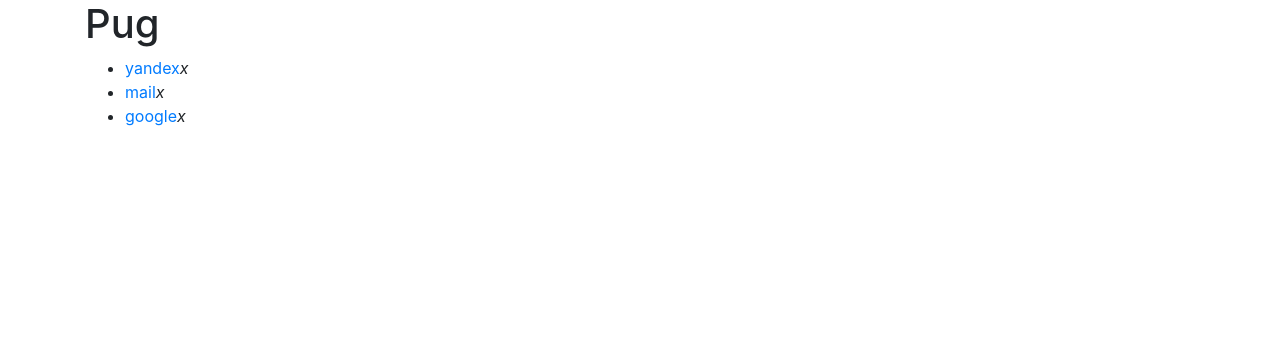
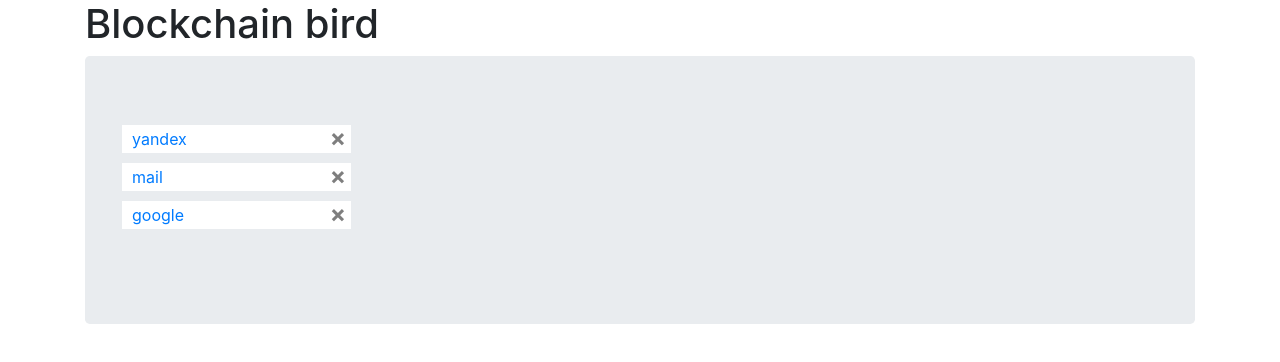
Before and after one commit to Axepuff/BBird, a website with bundled scripts: page index.html in a window 1280 px wide. Built offline with nearby package versions, Linux system fonts and the light colour scheme.

Commit message:
feat: some menu styles

```diff
--- a/components/menu/menu.css
+++ b/components/menu/menu.css
@@ -0,0 +1,26 @@
+.js-menu {
+  padding: 5px;
+  list-style: none;
+}
+
+.js-menu__item {
+  position: relative;
+  overflow: hidden;
+  background: #fff;
+  padding: 2px 10px;
+  margin-bottom: 10px;
+}
+
+.js-menu__close {
+  position: absolute;
+  right: 5px;
+  top: 1px;
+  cursor: pointer;
+}
+
+.js-menu__link {
+  display: inline-block;
+  width: 100%;
+  padding-right: 20px;
+  box-sizing: border-box;
+}
--- a/components/menu/menu.js
+++ b/components/menu/menu.js
@@ -9,20 +9,24 @@
    */
   class Menu {
 
-    constructor({parent,data}) {
-
+    constructor({
+      parent,
+      data,
+      maxWidth
+    }) {
       this.parent = parent;
       this.data = data;
+      this.width = maxWidth
+      if (maxWidth) this._initWidth()
 
-      if (data) {
-        this.render();
-      }
+      if (data) this.render();
 
       this._initEvents()
     }
 
     render() {
       this.parent.innerHTML = tmp(this.data);
+      this.parent.style.maxWidth = this.widthString
     }
 
     removeItem(index) {
@@ -30,6 +34,10 @@
         return index !== i
       });
       this.render();
+    }
+
+    _initWidth() {
+      this.widthString = this.width.toString().match(/[a-z]/) ? this.width : this.width + 'px'
     }
 
     _initEvents() {
@@ -41,20 +49,26 @@
 
       const item = event.target;
 
-      try {
-        this['_on' + item.dataset.action](item);
-      } catch(e) {
-        throw new Error(`Метод ${item.dataset.action} не определён`);
+      // try {
+      if (item.dataset.action) {
+        try {
+          this['_on' + item.dataset.action](item);
+        } catch (e) {
+          throw new Error(`Метод ${item.dataset.action} не определён`);
+        }
       }
+
     }
 
     _onremove(item) {
-      let index = parseInt(item.parentNode.dataset.id, 10);
+      let index = parseInt(item.parentNode.parentNode.dataset.id, 10);
 
       this.removeItem(index)
     }
 
-
+    _onpick(item) {
+      console.log('pick' + item)
+    }
 
   }
 
--- a/components/menu/menu_tmp.js
+++ b/components/menu/menu_tmp.js
@@ -1,9 +1,10 @@
 (function () {
   window.menu_tmp = (data) => {
-    let itemTmp = (item, i) => `<li class='menu__item' data-id=${i}>
-        <a class='menu__link' href='${item.link}' data-action='pick'>${item.name}</a><i class='menu__remove' data-action='remove'>x</i>
+    let itemTmp = (item, i) => `<li class='js-menu__item' data-id=${i}>
+        <a class='js-menu__link' href='${item.link}' data-action='pick'>${item.name}</a>
+        <button type='button' class='js-menu__close close' aria-label='Close'><span aria-hidden='true' data-action='remove'>&times;</span></button>
       </li>`
 
-    return `<ul class='menu'>${data.items.map((item, i)=> itemTmp(item, i)).join('')}</ul>`
+    return `<ul class='js-menu'>${data.items.map((item, i)=> itemTmp(item, i)).join('')}</ul>`
   }
 })();
--- a/index.html
+++ b/index.html
@@ -6,6 +6,7 @@
   <link rel="stylesheet" href="https://maxcdn.bootstrapcdn.com/bootstrap/4.0.0-beta.2/css/bootstrap.min.css" integrity="sha384-PsH8R72JQ3SOdhVi3uxftmaW6Vc51MKb0q5P2rRUpPvrszuE4W1povHYgTpBfshb"
     crossorigin="anonymous">
   <title>Компонент Меню</title>
+  <meta name="viewport" content="width=device-width, initial-scale=1">
   <link rel="stylesheet" href="components/menu/menu.css">
   <!-- <link rel="stylesheet" href="components/form/form.css"> -->
   <link rel="stylesheet" href="components/app/app.css">
@@ -16,13 +17,16 @@
 
 <body>
   <div class="container">
-    <div class="row">
-      <div class="col">
-        <h1>Pug</h1>
-        <div class="menu" /></div>
+
+    <h1 class='header clearfix'>Blockchain bird</h1>
+    <div class="jumbotron">
+      <div class="row">
+        <div class="col-md-3">
+          <div class="menu" /></div>
         <div class="form" /></div>
-      </div>
     </div>
+  </div>
+  </div>
   </div>
 </body>
 <script src="components/app/app.js"></script>
```
